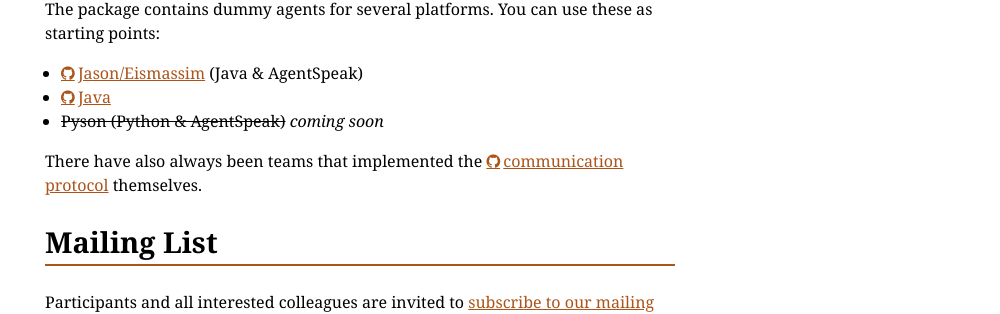
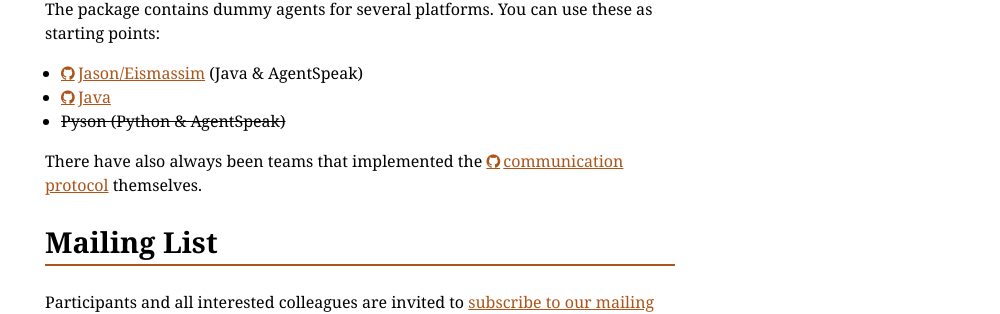
Before and after one commit to agentcontest/agentcontest.github.io, a Jekyll site: the page built from 2017/index.md, in a window 1280 px wide and 900 px high, scrolled down 1752 px. Shown: the part 150-464 px from the top of the window, without its empty margins (280-1280 px from the left). Built offline with Jekyll 4.4.1, drawn with Linux system fonts in a browser that asks for light colours.

Commit message:
pyson was not stable in time

```diff
--- a/2017/index.md
+++ b/2017/index.md
@@ -55,7 +55,7 @@
 
 * [Jason/Eismassim](https://github.com/agentcontest/massim/blob/master/docs/eismassim.md) (Java & AgentSpeak)
 * [Java](https://github.com/agentcontest/massim/blob/master/docs/javaagents.md)
-* <del>Pyson (Python & AgentSpeak)</del> *coming soon*
+* <del>Pyson (Python & AgentSpeak)</del>
 
 There have also always been teams that implemented the
 [communication protocol](https://github.com/agentcontest/massim/blob/master/docs/protocol.md)
```
